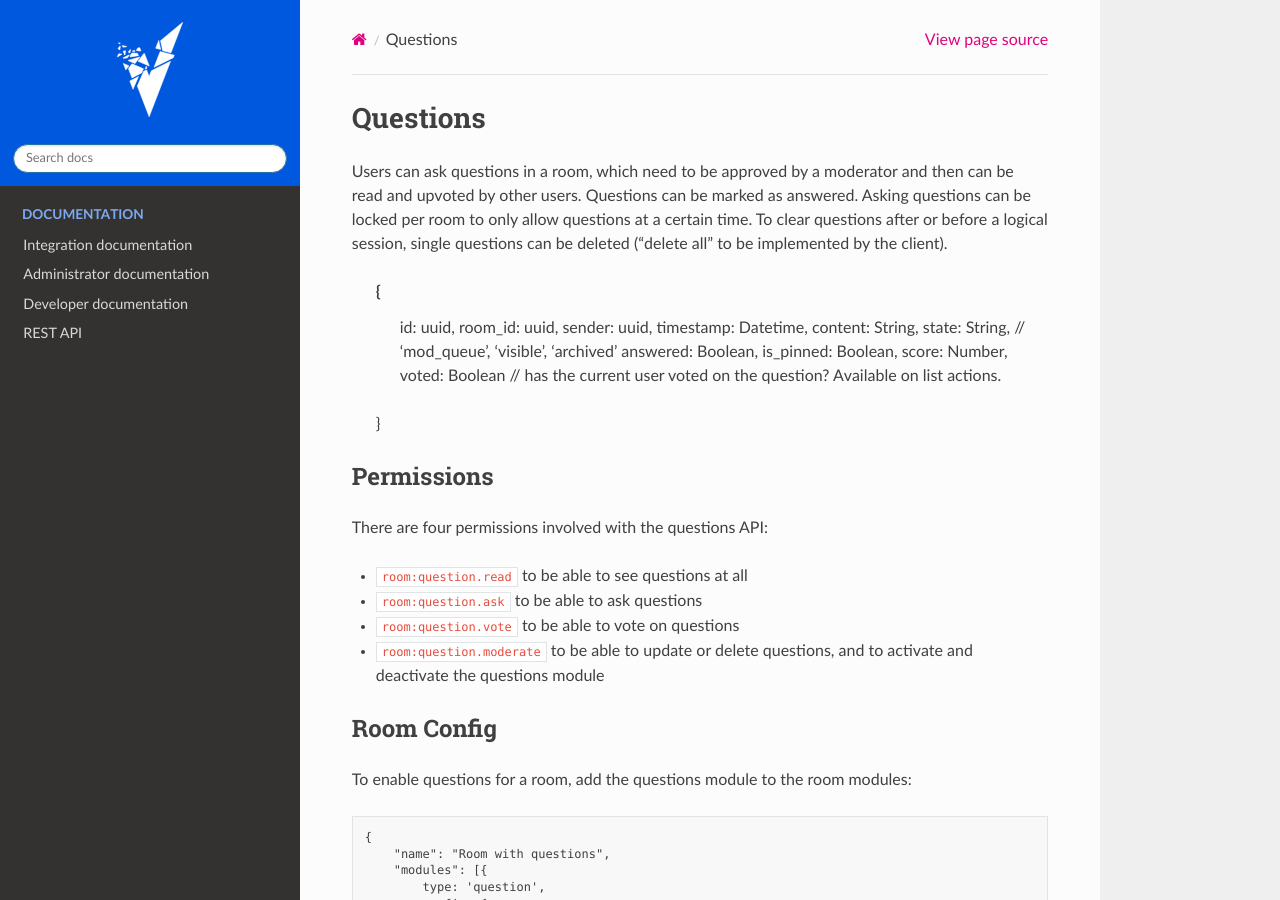
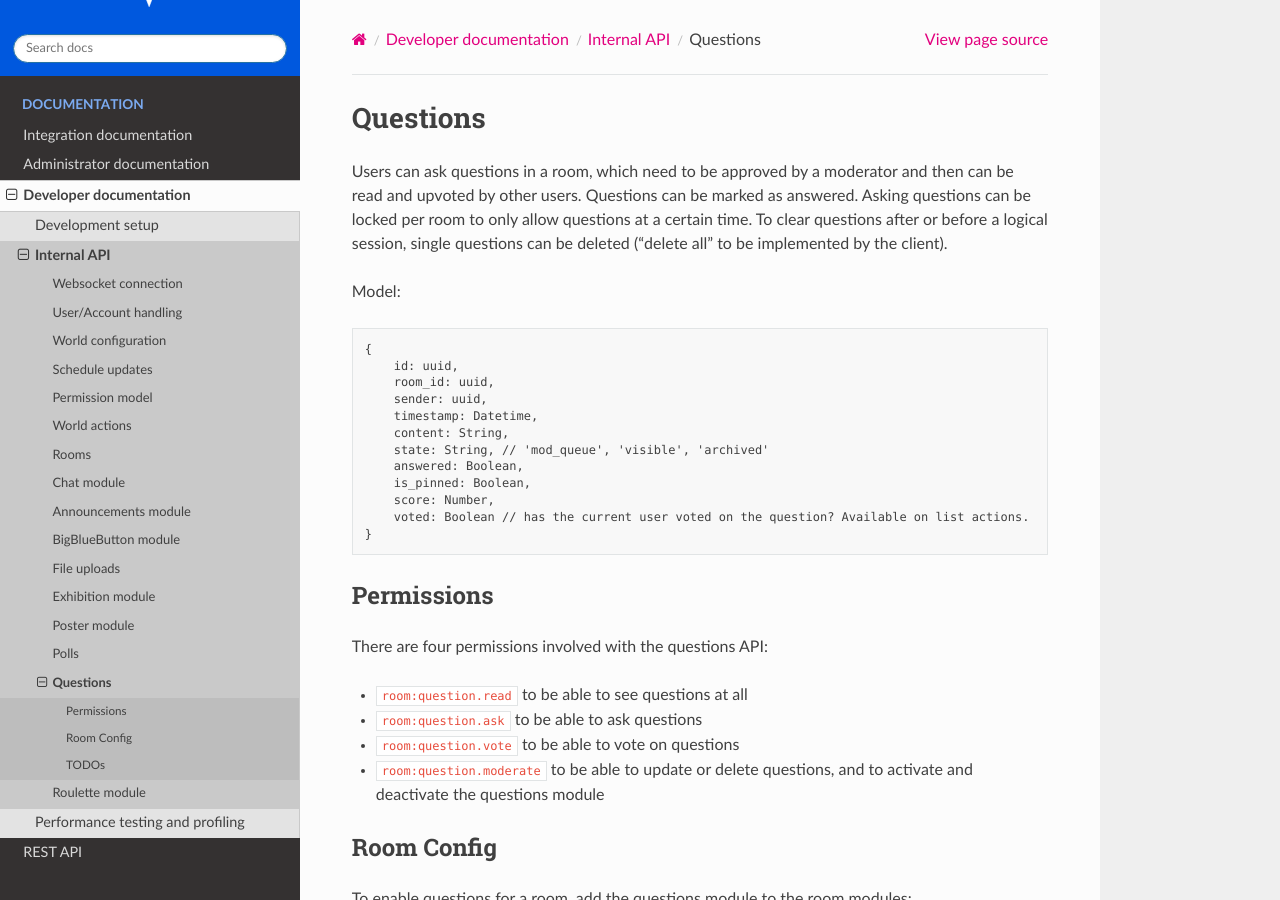
Before and after one commit to fossasia/eventyay-video, a Sphinx documentation site: the page built from docs/developer/api/questions.rst, in a window 1280 px wide and 900 px high. Built offline with Sphinx 7.4.7 and the Read the Docs theme 2.0.0, drawn with Linux system fonts in a browser that asks for light colours; pages that are not in the unit, such as notebooks, are missing from menus.

Commit message:
[docs] Fix some documentation problems

```diff
--- a/docs/admin/management.rst
+++ b/docs/admin/management.rst
@@ -68,7 +68,7 @@ The interactive ``clone_world`` command allows you to create a venueless world w
     World cloned.
 
 ``generate_token``
-""""""""""""""""
+""""""""""""""""""
 
 The ``generate_token`` command allows you to create a valid access token to a venueless world::
 
--- a/docs/developer/api/bbb.rst
+++ b/docs/developer/api/bbb.rst
@@ -36,7 +36,7 @@ In a private meeting, everyone has moderator rights.
 Recordings
 ----------
 
-If the user has the ``room:bbb.recordings`` permission, you can access recordings with the following command:
+If the user has the ``room:bbb.recordings`` permission, you can access recordings with the following command::
 
     => ["bbb.recordings", 1234, {"room": "f160bf4f-93c4-4b50-b348-6ef61db4dbe7"}]
     <- [
--- a/docs/developer/api/chat.rst
+++ b/docs/developer/api/chat.rst
@@ -161,6 +161,7 @@ Optional fields include:
 - ``replaces``, only valid on ``event_type: channel.message``, indicates that the current message supersedes a previous one.
 - ``preview_card``, sent in an update to ``event_type: channel.message``, if a link is included and we were able to
   extract some kind of preview data. These fields may be included (all are optional):
+
     - url: Extracted from og:url, falling back to the original URL
     - title: Extracted from og:title, falling back to <title>
     - description: Extracted from og:description, falling back to description
--- a/docs/developer/api/index.rst
+++ b/docs/developer/api/index.rst
@@ -23,5 +23,6 @@ without warning.
    uploads
    exhibition
    poster
-   poll
+   polls
+   questions
    roulette
--- a/docs/developer/api/questions.rst
+++ b/docs/developer/api/questions.rst
@@ -5,16 +5,18 @@ Users can ask questions in a room, which need to be approved by a moderator and
 Asking questions can be locked per room to only allow questions at a certain time.
 To clear questions after or before a logical session, single questions can be deleted ("delete all" to be implemented by the client).
 
+Model::
+
     {
-	id: uuid,
-	room_id: uuid,
-	sender: uuid,
-	timestamp: Datetime,
-	content: String,
-	state: String, // 'mod_queue', 'visible', 'archived'
-	answered: Boolean,
-	is_pinned: Boolean,
-	score: Number,
+        id: uuid,
+        room_id: uuid,
+        sender: uuid,
+        timestamp: Datetime,
+        content: String,
+        state: String, // 'mod_queue', 'visible', 'archived'
+        answered: Boolean,
+        is_pinned: Boolean,
+        score: Number,
         voted: Boolean // has the current user voted on the question? Available on list actions.
     }
 
--- a/docs/requirements.txt
+++ b/docs/requirements.txt
@@ -1,4 +1,4 @@
-sphinx==3.0.*
+sphinx==5.0.*
 sphinx-autobuild
 sphinx-rtd-theme
 sphinxcontrib-httpdomain
```
